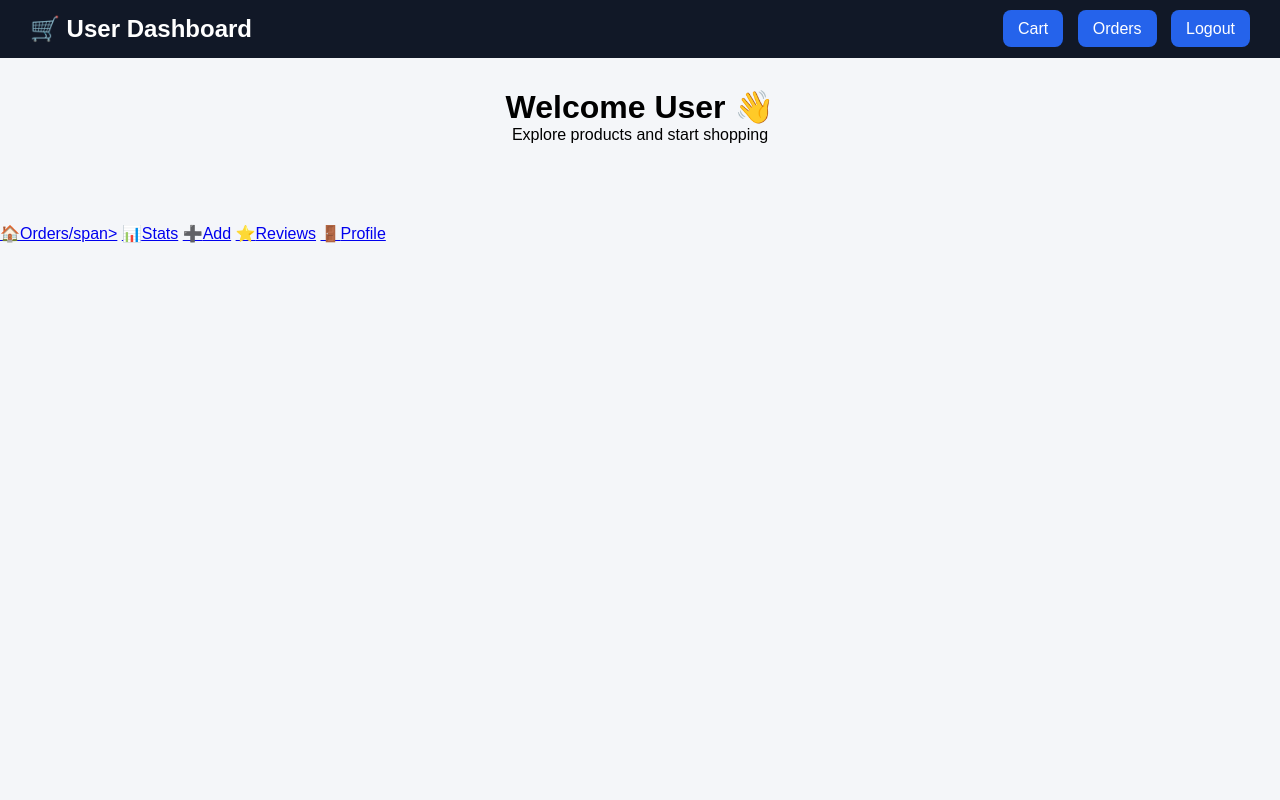
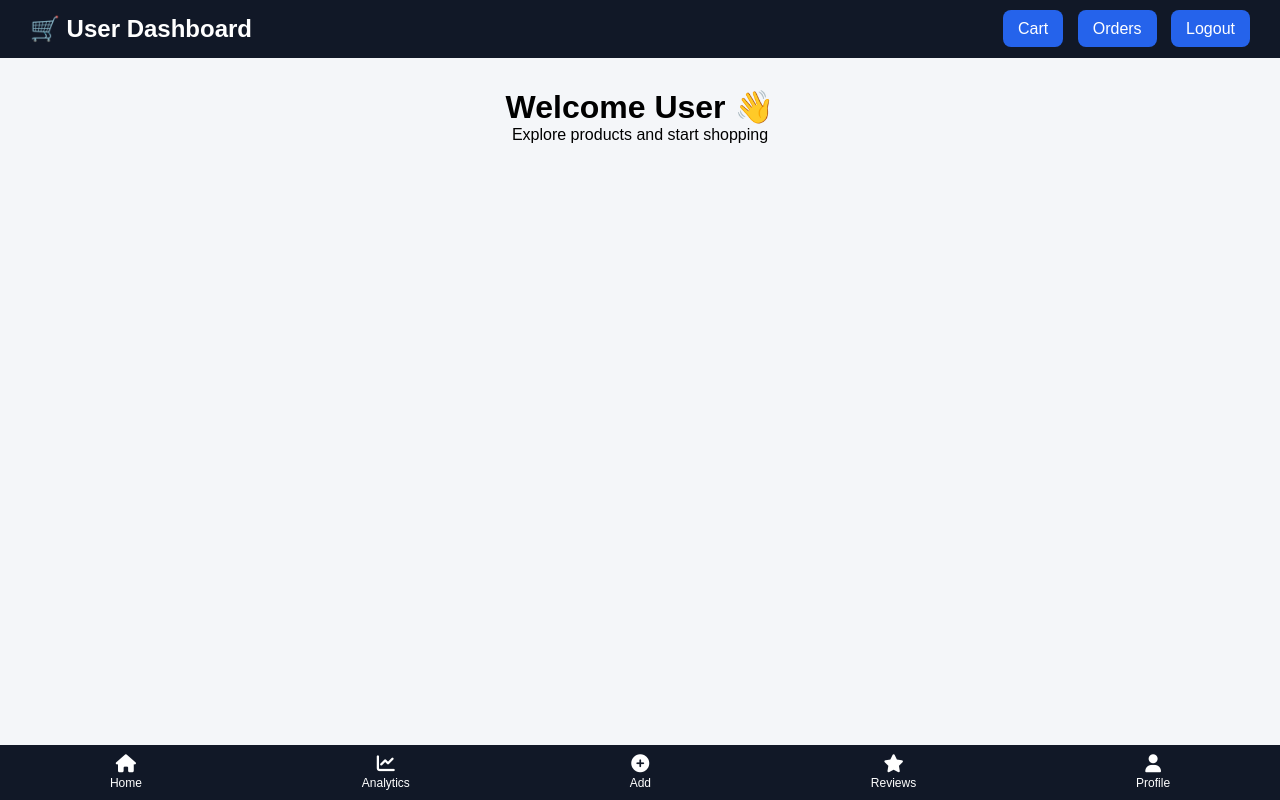
Before and after one commit to MeenaTharshini/E_Commerce_Store, a Flask app: template templates/user_dashboard.html in a window 1280 px wide. Run offline with Flask 3, Linux system fonts and the light colour scheme; the template is opened without the code that fills it, so the values that code supplies are empty.

Commit message:
Added Navbar to User Dashboard

```diff
--- a/templates/user_dashboard.html
+++ b/templates/user_dashboard.html
@@ -3,7 +3,7 @@
 <head>
 <meta charset="UTF-8">
 <title>User Dashboard</title>
-
+<link rel="stylesheet" href="https://cdnjs.cloudflare.com/ajax/libs/font-awesome/6.5.0/css/all.min.css">
 <style>
 *{
     margin:0;
@@ -139,6 +139,34 @@ margin:10px 0;
 .buy:hover{
     background:#15803d;
 }
+.bottom-nav{
+    position: fixed;
+    bottom: 0;
+    left: 0;
+    width: 100%;
+    background: #111827;
+    display: flex;
+    justify-content: space-around;
+    padding: 10px 0;
+    z-index: 1000;
+}
+
+.bottom-nav a{
+    color: white;
+    text-decoration: none;
+    font-size: 12px;
+    text-align: center;
+}
+
+.bottom-nav i{
+    display: block;
+    font-size: 18px;
+    margin-bottom: 3px;
+}
+
+body{
+    padding-bottom: 70px;
+}
 </style>
 </head>
 
@@ -188,11 +216,31 @@ margin:10px 0;
 
 </div>
 <div class="bottom-nav">
-    <a href="/provider_orders">🏠<span>Orders/span></a>
-    <a href="/analytics">📊<span>Stats</span></a>
-    <a href="/add_product">➕<span>Add</span></a>
-    <a href="/reviews">⭐<span>Reviews</span></a>
-    <a href="/provider_profile">🚪<span>Profile</span></a>
-</div>
+
+    <a href="/provider_orders">
+        <i class="fa-solid fa-house"></i>
+        <span>Home</span>
+    </a>
+
+    <a href="/analytics">
+        <i class="fa-solid fa-chart-line"></i>
+        <span>Analytics</span>
+    </a>
+
+    <a href="/add_product" class="active">
+        <i class="fa-solid fa-circle-plus"></i>
+        <span>Add</span>
+    </a>
+
+    <a href="/reviews">
+        <i class="fa-solid fa-star"></i>
+        <span>Reviews</span>
+    </a>
+
+    <a href="/provider_profile">
+        <i class="fa-solid fa-user"></i>
+        <span>Profile</span>
+    </a>
+    </div>
 </body>
 </html>
```
